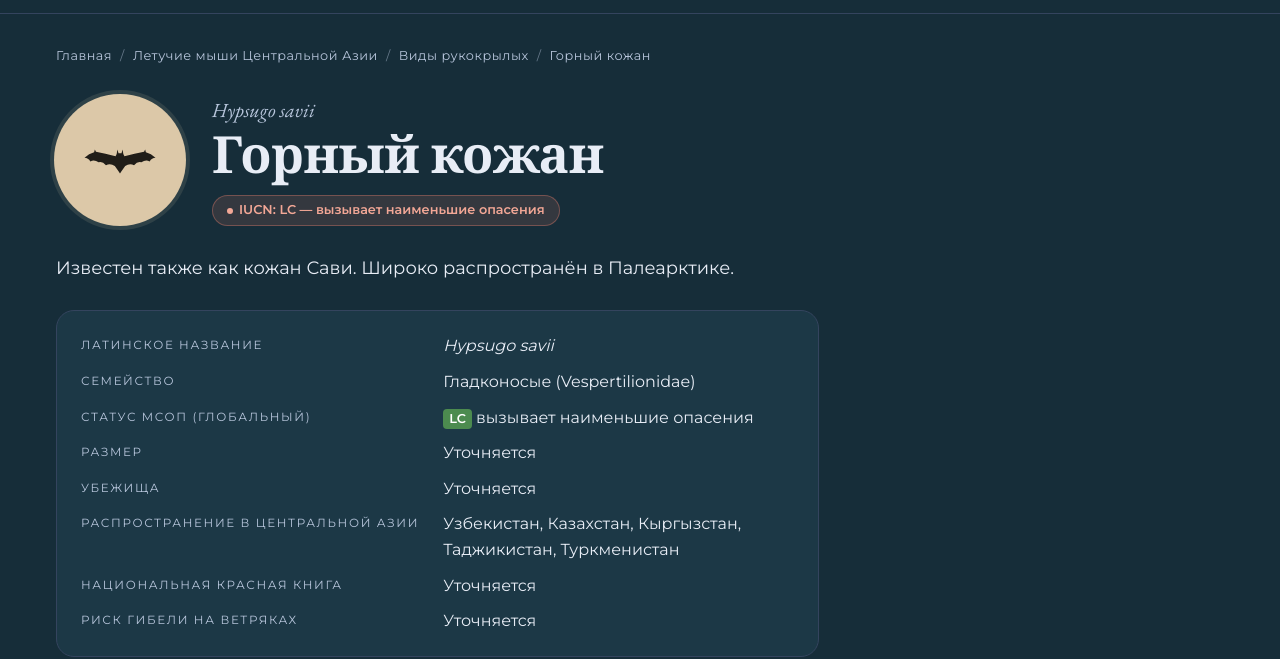
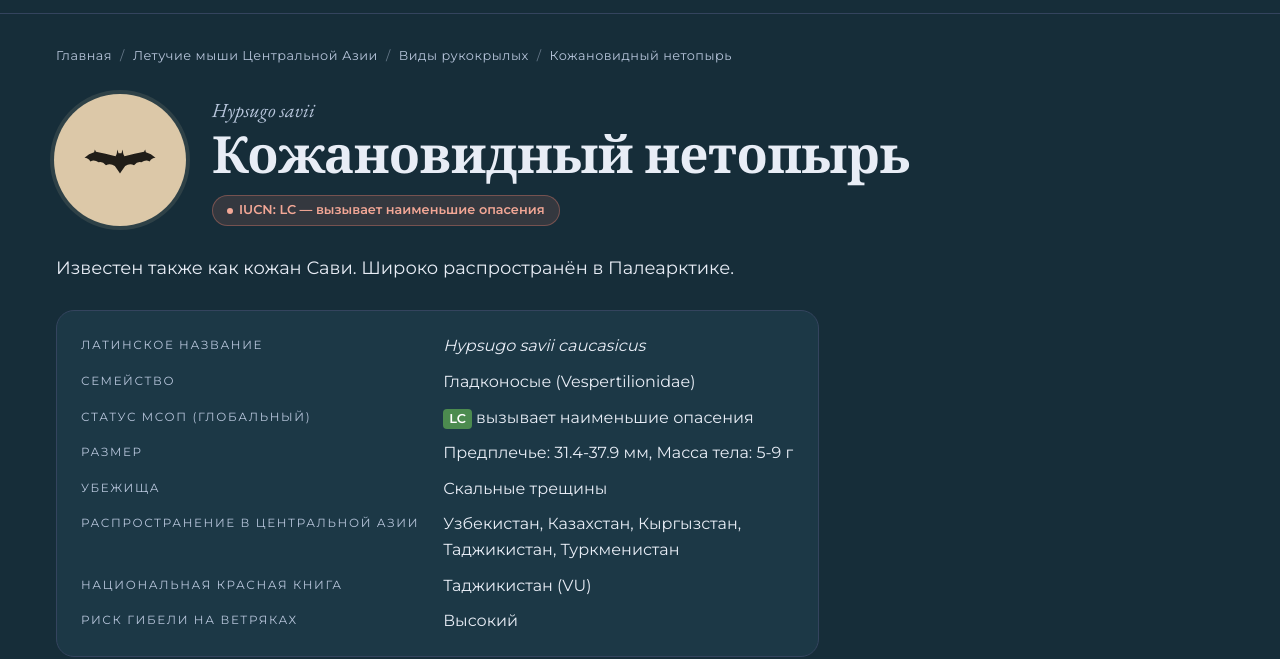
Before and after one commit to BatsofCentralAsia/website, a plain HTML site: page encyclopedia/13-hypsugo-savii.html in a window 1280 px wide. Shown: the part 141-800 px from the top of the page. Drawn offline with nearby package versions, Linux system fonts and the light colour scheme.

Commit message:
Update 13-hypsugo-savii.html

```diff
--- a/encyclopedia/13-hypsugo-savii.html
+++ b/encyclopedia/13-hypsugo-savii.html
@@ -21,14 +21,14 @@
           <li><a href="../index.html">Главная</a></li>
           <li><a href="../encyclopedia.html">Летучие мыши Центральной Азии</a></li>
           <li><a href="species.html">Виды рукокрылых</a></li>
-          <li aria-current="page">Горный кожан</li>
+          <li aria-current="page">Кожановидный нетопырь</li>
         </ol>
       </nav>
       <header class="species-head">
         <div class="species-avatar species-avatar--lg" style="--c: #eee6d0"><img src="../images/bat.svg" alt=""></div>
         <div>
           <p class="species-head__latin">Hypsugo savii</p>
-          <h1>Горный кожан</h1>
+          <h1>Кожановидный нетопырь</h1>
           <p class="status-badge status-badge--lg">IUCN: LC — вызывает наименьшие опасения</p>
         </div>
       </header>
@@ -37,14 +37,14 @@
 
       </div>
       <dl class="facts">
-        <dt>Латинское название</dt><dd><i>Hypsugo savii</i></dd>
+        <dt>Латинское название</dt><dd><i>Hypsugo savii caucasicus</i></dd>
         <dt>Семейство</dt><dd>Гладконосые (Vespertilionidae)</dd>
         <dt>Статус МСОП (глобальный)</dt><dd><span class="iucn iucn--lc">LC</span> вызывает наименьшие опасения</dd>
-        <dt>Размер</dt><dd>Уточняется</dd>
-        <dt>Убежища</dt><dd>Уточняется</dd>
+        <dt>Размер</dt><dd>Предплечье: 31.4-37.9 мм, Масса тела: 5-9 г</dd>
+        <dt>Убежища</dt><dd>Скальные трещины</dd>
         <dt>Распространение в Центральной Азии</dt><dd>Узбекистан, Казахстан, Кыргызстан, Таджикистан, Туркменистан</dd>
-        <dt>Национальная Красная книга</dt><dd>Уточняется</dd>
-        <dt>Риск гибели на ветряках</dt><dd>Уточняется</dd>
+        <dt>Национальная Красная книга</dt><dd>Таджикистан (VU)</dd>
+        <dt>Риск гибели на ветряках</dt><dd>Высокий</dd>
       </dl>
       <p class="note">Источники: <a href="https://www.mammaldiversity.org/taxon/1005727/">Mammal Diversity Database</a>. Сверено 16.11.2026. Поля «Уточняется» оставлены для дальнейшего заполнения.</p>
     </article>
```
